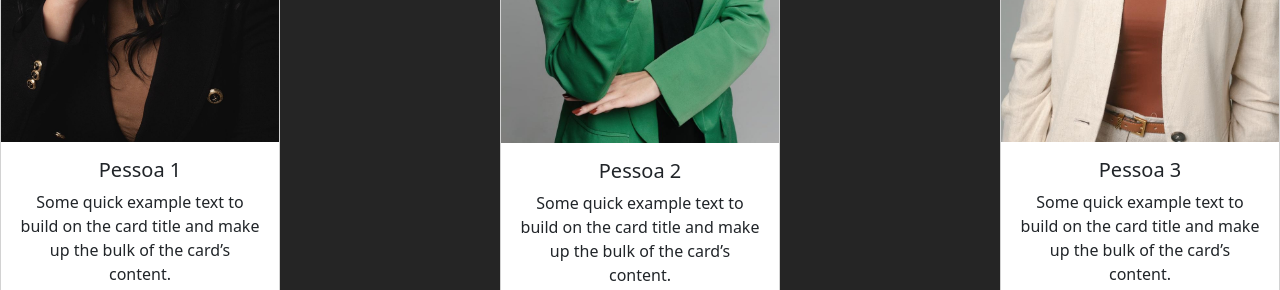
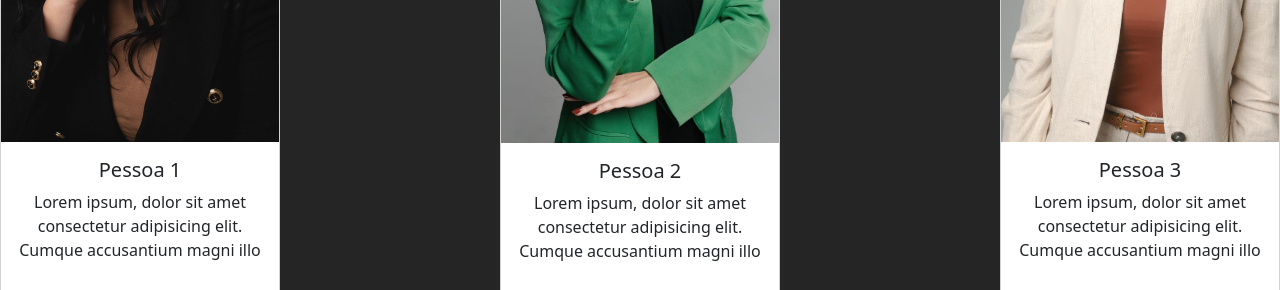
Before and after one commit to Marco-Ponce/Rafael-Bione, a website: page index.html in a window 1280 px wide. Shown: the part 2256-2546 px from the top of the page. Drawn offline with nearby package versions, Linux system fonts and the light colour scheme.

Commit message:
first commit

```diff
--- a/index.html
+++ b/index.html
@@ -101,12 +101,14 @@
                     <img src="assets/personalphotos/2.3.jpeg " class="card-img-top" alt="...">
                     <div class="card-body">
                         <h5 class="card-title">Pessoa 1</h5>
-                        <p class="card-text">Some quick example text to build on the card title and make up the bulk of
-                            the card’s content.</p>
+                        <p class="card-text">Lorem ipsum, dolor sit amet consectetur adipisicing elit. Cumque
+                            accusantium magni illo</p>
                     </div>
                     <div class="card-body">
-                        <a href="/assets/erro/erro404.html" class="card-link"><img src="/assets/socialMedia/instagram.png" alt=""></a>
-                        <a href="/assets/erro/erro404.html" class="card-link"><img src="/assets/socialMedia/facebook.png" alt=""></a>
+                        <a href="/assets/erro/erro404.html" class="card-link"><img
+                                src="/assets/socialMedia/instagram.png" alt=""></a>
+                        <a href="/assets/erro/erro404.html" class="card-link"><img
+                                src="/assets/socialMedia/facebook.png" alt=""></a>
                     </div>
                 </div>
 
@@ -115,12 +117,14 @@
                     <img src="assets/personalphotos/3.3.jpeg" class="card-img-top" alt="...">
                     <div class="card-body">
                         <h5 class="card-title">Pessoa 2</h5>
-                        <p class="card-text">Some quick example text to build on the card title and make up the bulk of
-                            the card’s content.</p>
+                        <p class="card-text">Lorem ipsum, dolor sit amet consectetur adipisicing elit. Cumque
+                            accusantium magni illo</p>
                     </div>
                     <div class="card-body">
-                        <a href="/assets/erro/erro404.html" class="card-link"><img src="/assets/socialMedia/instagram.png" alt=""></a>
-                        <a href="/assets/erro/erro404.html" class="card-link"><img src="/assets/socialMedia/facebook.png" alt=""></a>
+                        <a href="/assets/erro/erro404.html" class="card-link"><img
+                                src="/assets/socialMedia/instagram.png" alt=""></a>
+                        <a href="/assets/erro/erro404.html" class="card-link"><img
+                                src="/assets/socialMedia/facebook.png" alt=""></a>
                     </div>
                 </div>
 
@@ -129,12 +133,14 @@
                     <img src="assets/personalphotos/1.3.jpeg" class="card-img-top" alt="...">
                     <div class="card-body">
                         <h5 class="card-title">Pessoa 3</h5>
-                        <p class="card-text">Some quick example text to build on the card title and make up the bulk of
-                            the card’s content.</p>
+                        <p class="card-text">Lorem ipsum, dolor sit amet consectetur adipisicing elit. Cumque
+                            accusantium magni illo</p>
                     </div>
                     <div class="card-body">
-                        <a href="/assets/erro/erro404.html" class="card-link"><img src="/assets/socialMedia/instagram.png" alt=""></a>
-                        <a href="/assets/erro/erro404.html" class="card-link"><img src="/assets/socialMedia/facebook.png" alt=""></a>
+                        <a href="/assets/erro/erro404.html" class="card-link"><img
+                                src="/assets/socialMedia/instagram.png" alt=""></a>
+                        <a href="/assets/erro/erro404.html" class="card-link"><img
+                                src="/assets/socialMedia/facebook.png" alt=""></a>
                     </div>
                 </div>
 
```
